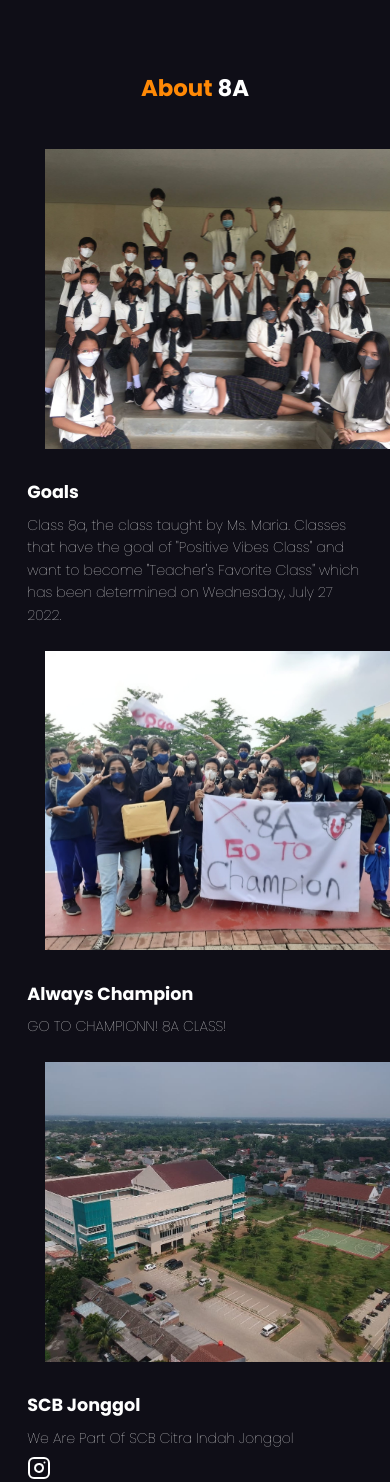
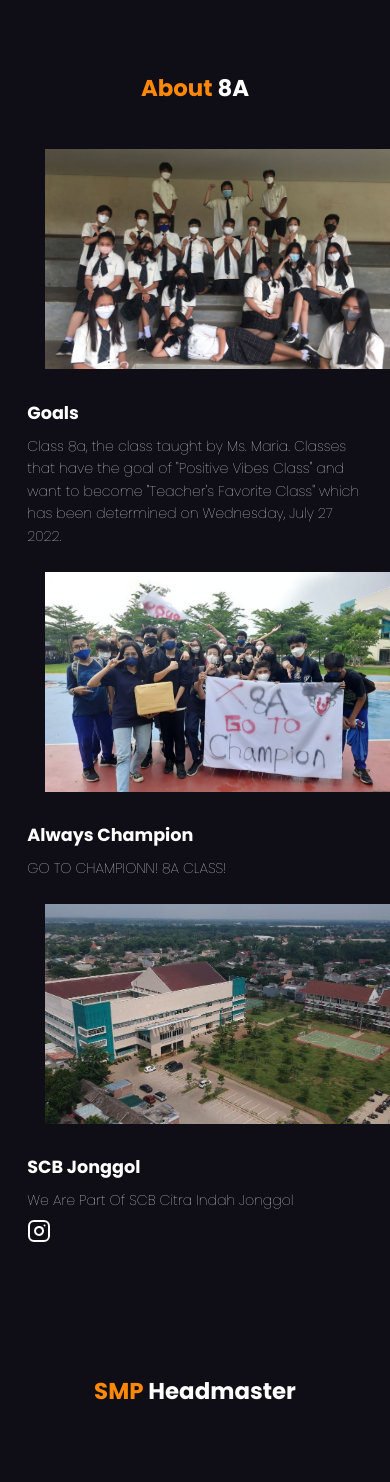
Before and after one commit to reinharddaveyunardi/Kelas8A, a PHP site: page / in a window 390 px wide; the page is wider, and only the part inside the window is pictured. Shown: the part 843-2325 px from the top of that part. Run offline with PHP 8.4, Linux system fonts and the light colour scheme.

Commit message:
Update style.css

```diff
--- a/main/css/style.css
+++ b/main/css/style.css
@@ -188,7 +188,7 @@ body {
 }
 
 .about .row .about-img img {
-  width: 350px;
+  width: 100%;
   margin: 2rem;
 }
 
@@ -340,9 +340,9 @@ footer .credit a {
   }
 
   .about .row .about-img img {
-    height: 34rem;
+    height: 25rem;
+    width: 350px;
     object-fit: cover;
-    overflow-x: hidden;
     object-position: center;
   }
 
@@ -389,7 +389,4 @@ footer .credit a {
     height: 100vh;
     transition: 0.3s;
   }
-  body{
-    overflow-x: hidden;
-  }
 }
```
